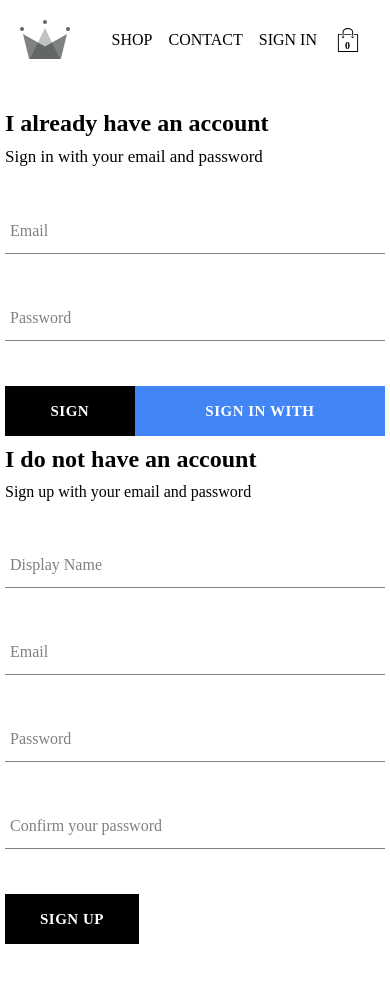
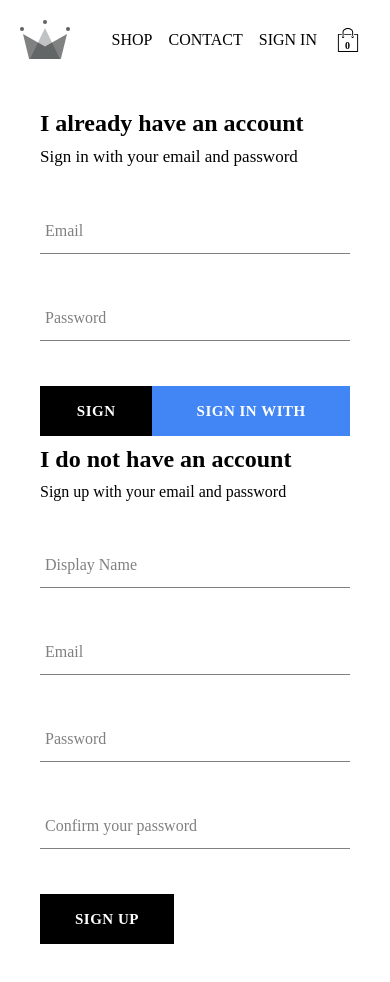
Before and after one commit to Alex-gits/crwn-shop-react, a React (Create React App) app: page /signin in a window 390 px wide. Built offline with nearby package versions, Linux system fonts and the light colour scheme; no server answers; a web font is replaced by a local one.

Commit message:
fixed media queries for low res devices in sign-in, sign-up and shop components

```diff
--- a/src/components/collection-item/collection-item.styles.jsx
+++ b/src/components/collection-item/collection-item.styles.jsx
@@ -58,6 +58,10 @@ export const AddButton = styled(CustomButton)`
     min-width: unset;
     padding: 0 10px;
   }
+
+  @media screen and (max-width: 400px) {
+    font-size: 12px;
+  }
 `;
 
 export const BackgroundImage = styled.div`
--- a/src/components/sign-up/sign-up.styles.scss
+++ b/src/components/sign-up/sign-up.styles.scss
@@ -7,7 +7,7 @@
     margin: 10px 0;
   }
 
-  @media screen and (max-width: 800px) {
-
+  @media screen and (max-width: 400px) {
+    width: 310px;
   }
 }
--- a/src/components/sing-in/sign-in.styles.scss
+++ b/src/components/sing-in/sign-in.styles.scss
@@ -12,7 +12,9 @@
     justify-content: space-between;
   }
 
-
+  @media screen and (max-width: 400px) {
+    width: 310px;
+  }
 }
 
 .sign-text {
```
